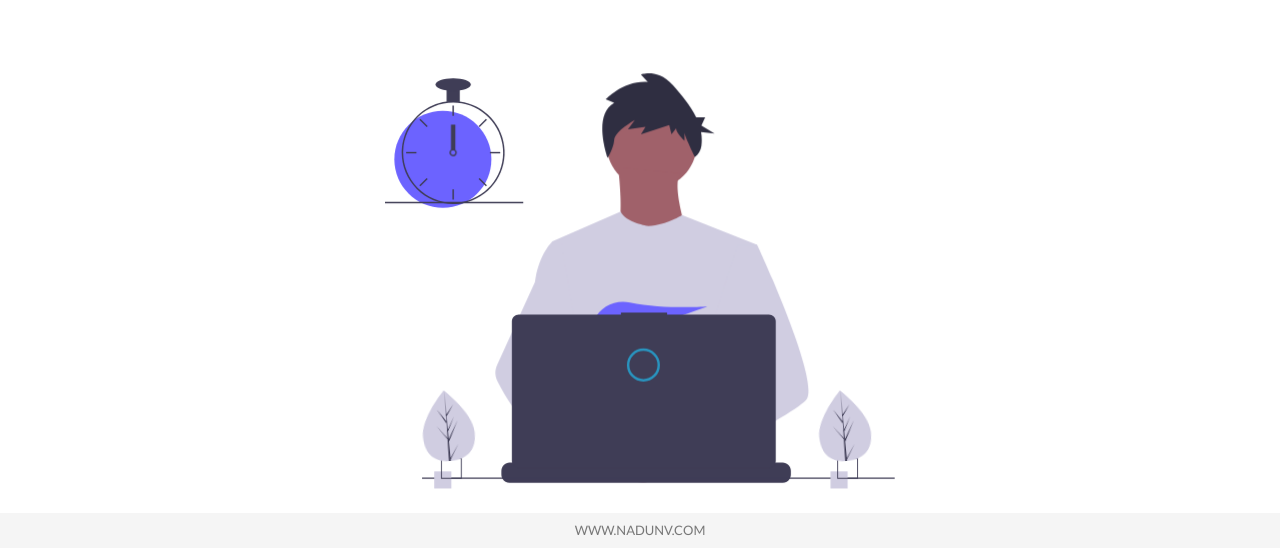
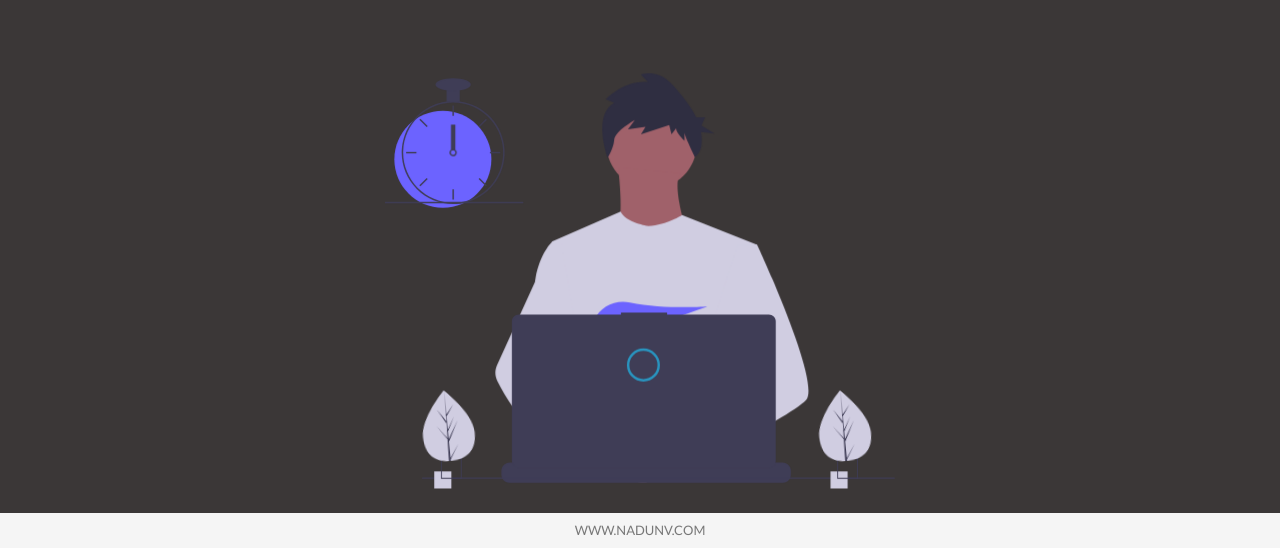
Before and after one commit to NadunV8/mywebsite, a plain HTML site: page index.html in a window 1280 px wide. Shown: the part 252-800 px from the top of the page. Drawn offline with nearby package versions, Linux system fonts and the light colour scheme.

Commit message:
color change

```diff
--- a/style.css
+++ b/style.css
@@ -13,7 +13,7 @@ body{
     font-weight: 400;
     line-height: 1.7;
     color: #777;
-    background-color: #fff;
+    background-color: #3b3737;
 
 }
 
```
